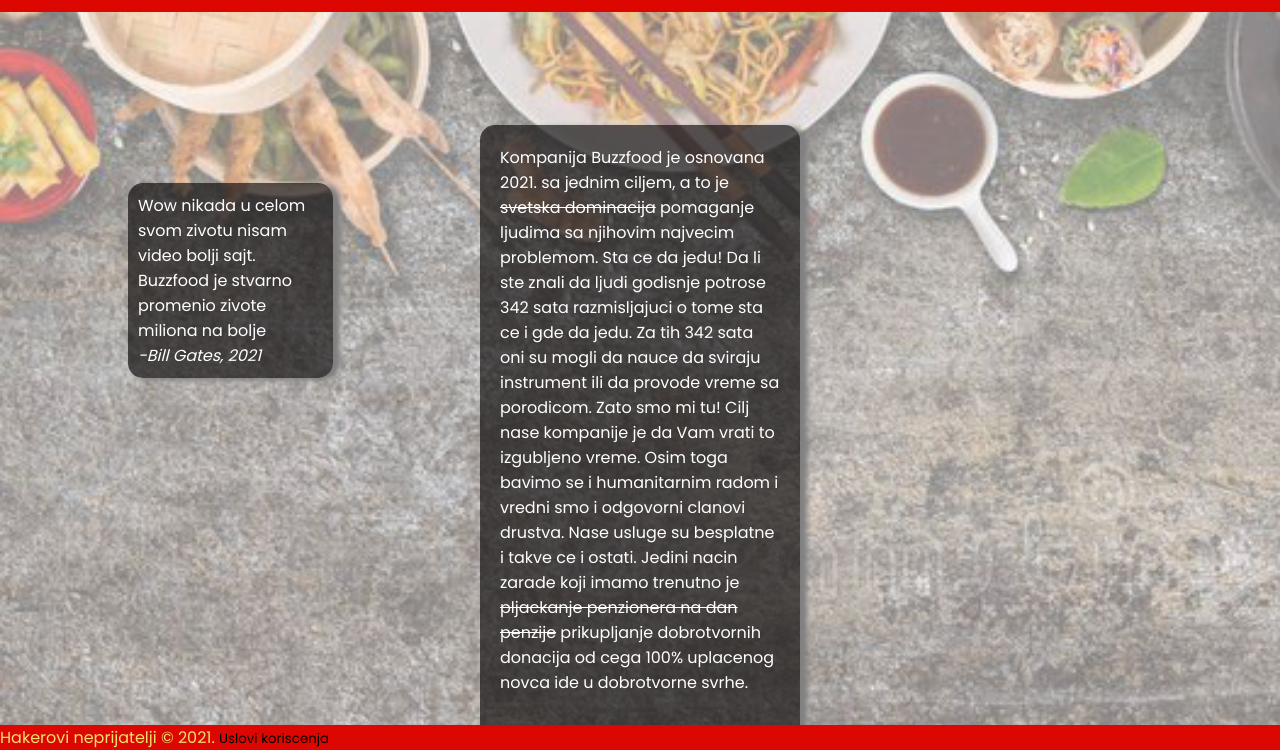
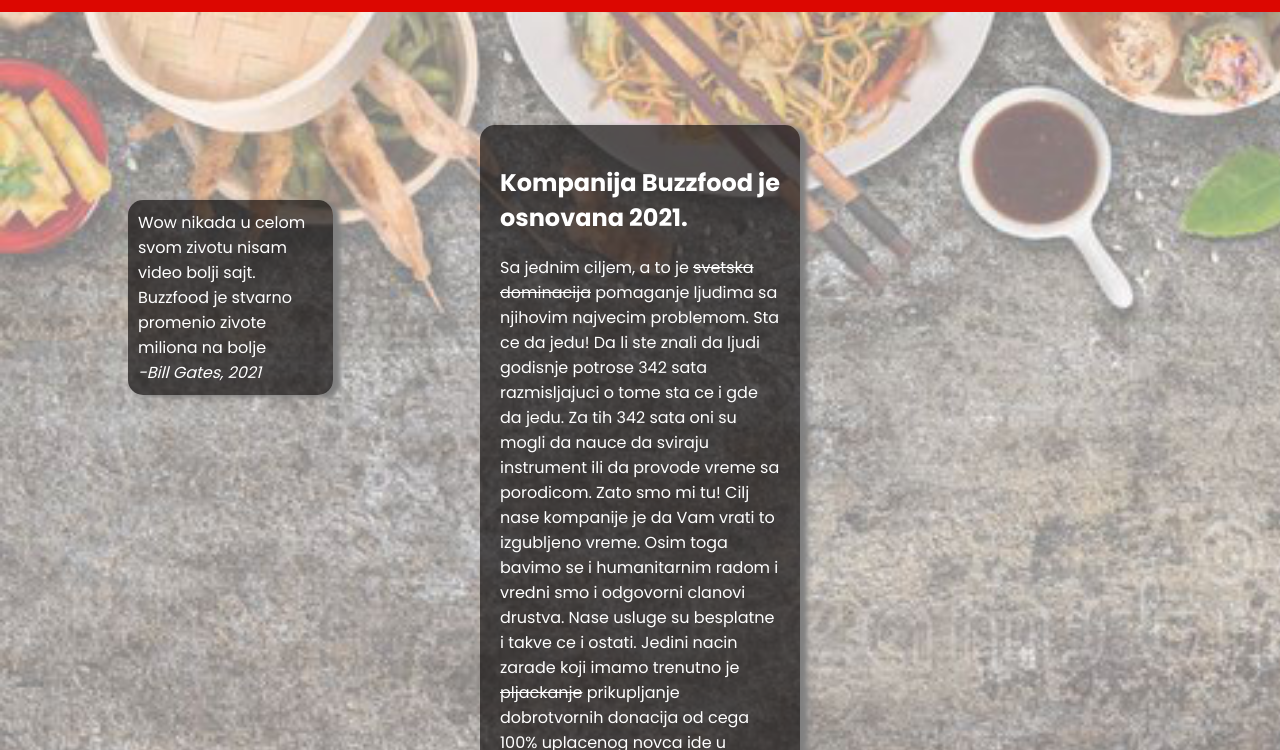
Before and after one commit to Jovan-Savic/Hakaton4, a website: page Frontend/about.html in a window 1280 px wide. Shown: the part 50-800 px from the top of the page. Drawn offline with Linux system fonts and the light colour scheme; no server answers.

Commit message:
aha aha oho oha

```diff
--- a/Frontend/about.html
+++ b/Frontend/about.html
@@ -45,7 +45,7 @@
         <div class="kontejner">
     <br><br><br><br><br><br><br>
        <div class="idegasamongas">
-        Kompanija Buzzfood je osnovana 2021. sa jednim ciljem,
+        <h2>Kompanija Buzzfood je osnovana 2021.</h2> Sa jednim ciljem,
         a to je <strike>svetska dominacija</strike> pomaganje ljudima sa njihovim najvecim problemom.
         Sta ce da jedu! Da li ste znali da ljudi godisnje potrose 342 sata
         razmisljajuci o tome sta ce i gde da jedu. Za tih 342 sata oni
@@ -53,7 +53,7 @@
         Zato smo mi tu! Cilj nase kompanije je da Vam vrati to izgubljeno vreme.
         Osim toga bavimo se i humanitarnim radom i vredni smo i odgovorni clanovi drustva.
         Nase usluge su besplatne i takve ce i ostati.
-        Jedini nacin zarade koji imamo trenutno je <strike> pljackanje penzionera na dan penzije</strike>
+        Jedini nacin zarade koji imamo trenutno je <strike> pljackanje</strike>
         prikupljanje dobrotvornih donacija od cega 100% uplacenog novca ide u dobrotvorne svrhe.
 
         <br><br>
@@ -81,8 +81,10 @@
         i svake godine donira 100% svoje zarade u dobrotvorne svrhe.<br>
         <i>-Vladimir Putin, 2021</i>
        </div>
-       </div>>
-  <footer style="background-color:  #dc0701; color:var(--zuta); bottom: 0; position: absolute; width: 100%;">
+       </div>
+       <br>
+       <br>
+  <footer style="background-color:  #dc0701; color:var(--zuta); z-index: 0; bottom: 0; position: relative; width: 100%;">
     Hakerovi neprijatelji © 2021. <small><a href="../Frontend/uslovi.txt">Uslovi koriscenja</a></small>
 </footer>
 
```
